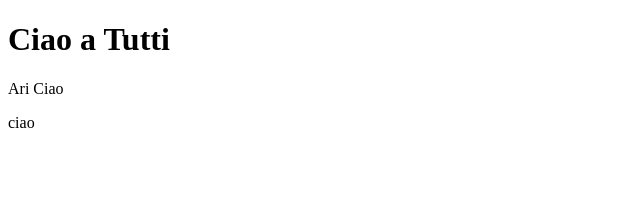
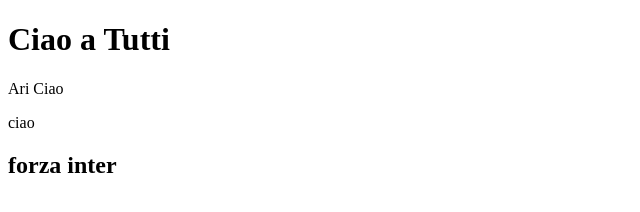
Before and after one commit to Andrearusso94/test, a plain HTML site: page index.html in a window 1280 px wide. Shown: the whole page, without its empty margins (0-640 px from the left). Drawn offline with Linux system fonts and the light colour scheme.

Commit message:
aggiunto h2

```diff
--- a/index.html
+++ b/index.html
@@ -11,5 +11,6 @@
 
     <p> Ari Ciao</p>
     <p> ciao</p>
+    <h2>forza inter</h2>
 </body>
 </html>
```
